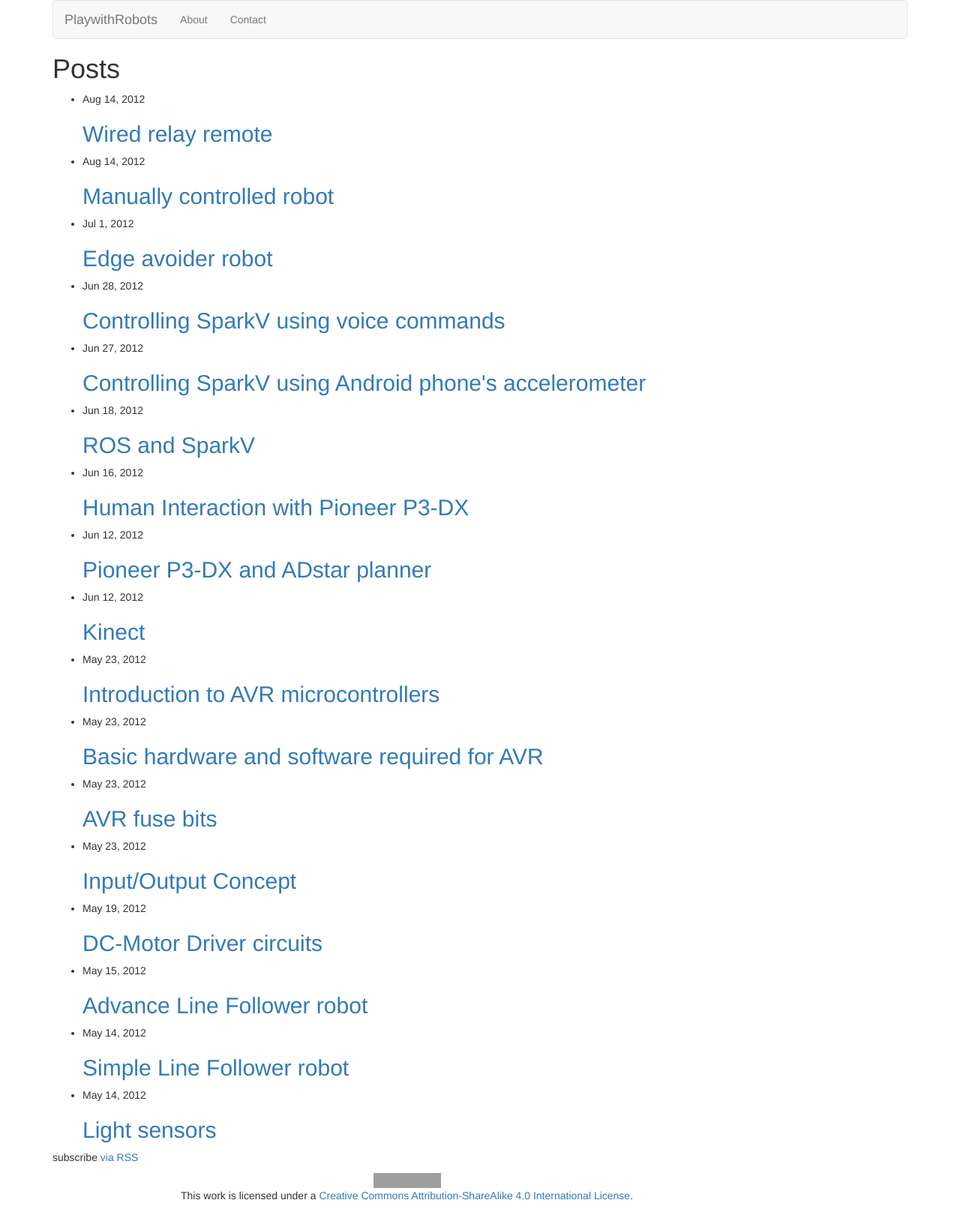
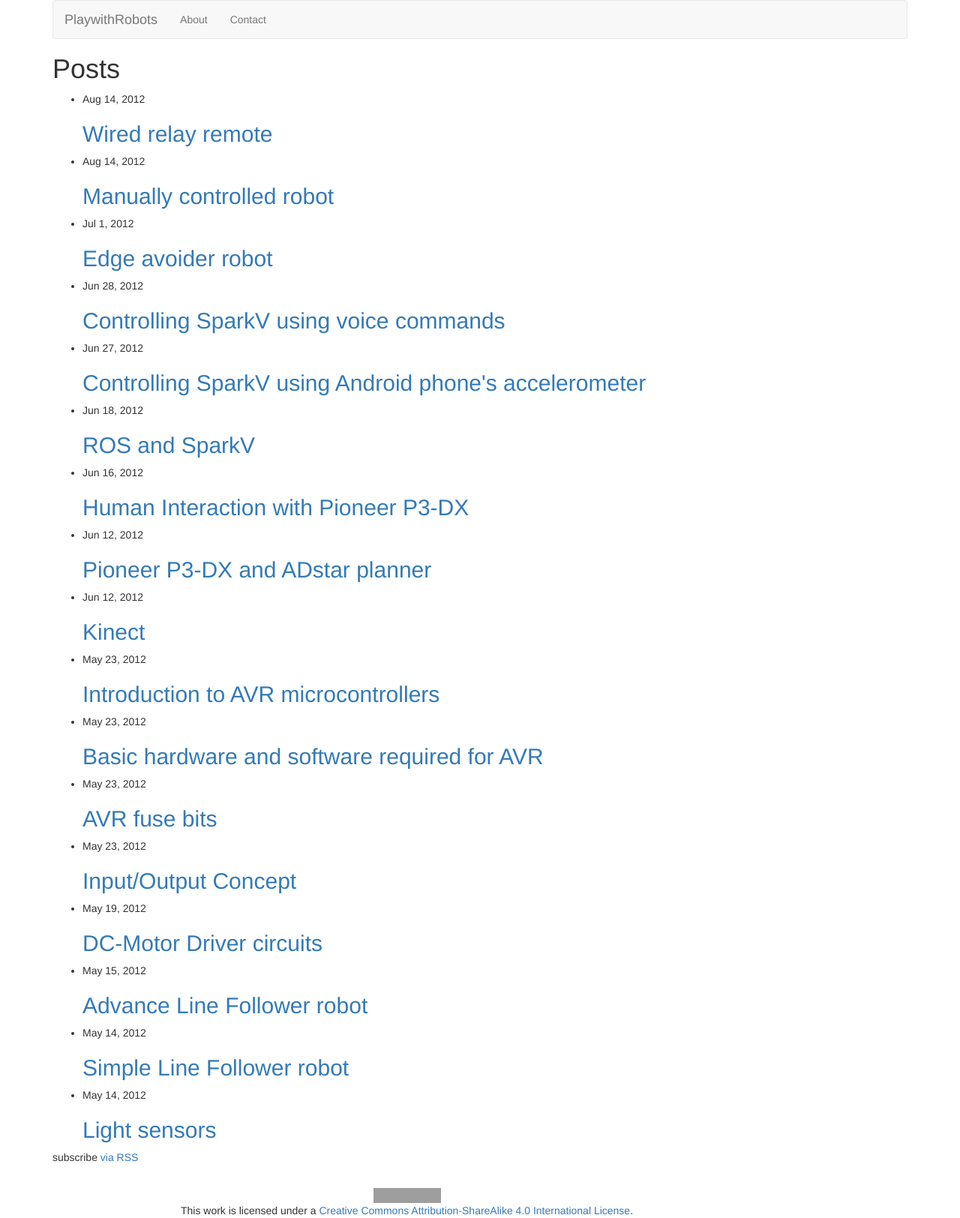
Before and after one commit to playwithrobots/playwithrobots.github.io, a Jekyll site: the page built from index.html, in a window 1280 px wide. Shown: the whole page at 75% size. Built offline with Jekyll 4.4.1, drawn with Linux system fonts in a browser that asks for light colours; Markdown is read by kramdown in place of the engine named in the settings; grey boxes are pictures that could not be loaded.

Commit message:
Margin added between footer and article

```diff
--- a/_includes/footer.html
+++ b/_includes/footer.html
@@ -1,4 +1,4 @@
-<div class="row">
+<div class="row top-buffer">
   <footer class="col-md-8 col-md-offset-1 text-center">
     <a rel="license" href="http://creativecommons.org/licenses/by-sa/4.0/"><img alt="Creative Commons License" style="border-width:0" src="https://i.creativecommons.org/l/by-sa/4.0/88x31.png" /></a><br />This work is licensed under a <a rel="license" href="http://creativecommons.org/licenses/by-sa/4.0/">Creative Commons Attribution-ShareAlike 4.0 International License</a>.
   </footer>
--- a/css/custom.css
+++ b/css/custom.css
@@ -1,3 +1,5 @@
 .image-wrapper {
     text-align: center;
 }
+
+.top-buffer { margin-top:30px; }
```
